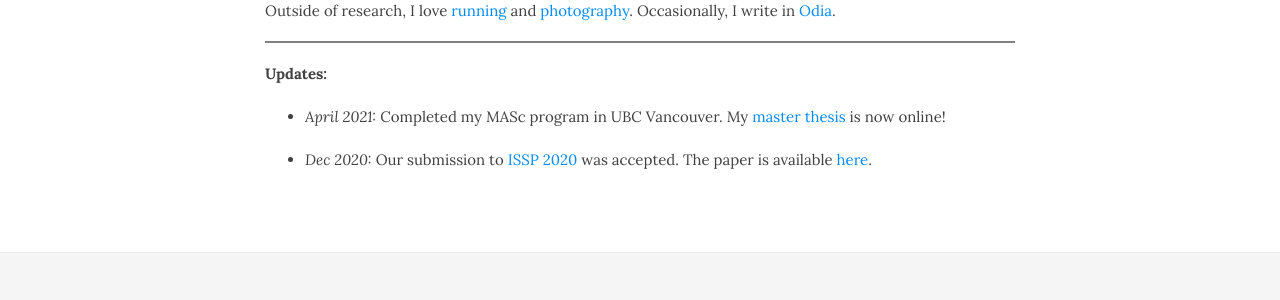
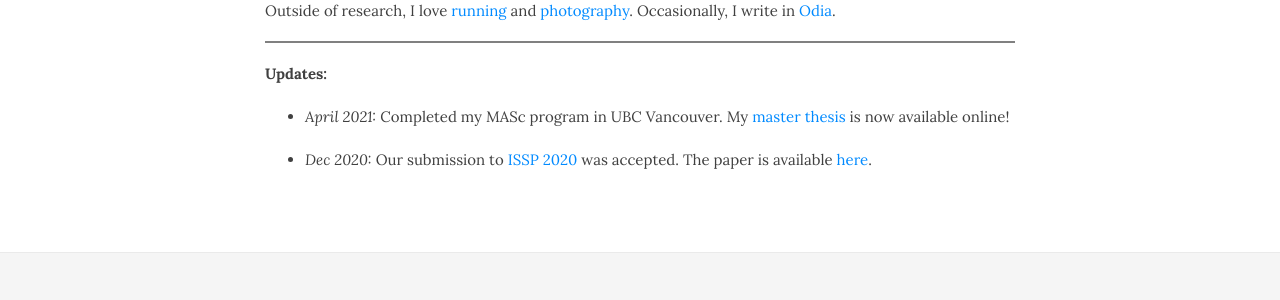
Before and after one commit to Debasishray19/debasishray19.github.io, a Jekyll site: the page built from index.html, in a window 1280 px wide and 964 px high. Shown: the part 478-778 px from the top of the window. Built offline with Jekyll 4.4.1, drawn with Linux system fonts in a browser that asks for light colours; nearby versions of some CDN libraries; the list of posts is cut into pages by our own code.

Commit message:
Update index.html

```diff
--- a/index.html
+++ b/index.html
@@ -22,7 +22,7 @@
 <b>Updates:</b><br><br>
 
 <ul>
-	<li><i>April 2021:</i> Completed my MASc program in UBC Vancouver. My <a href="https://open.library.ubc.ca/cIRcle/collections/ubctheses/24/items/1.0396919">master thesis</a> is now online!</li><br>
+	<li><i>April 2021:</i> Completed my MASc program in UBC Vancouver. My <a href="https://open.library.ubc.ca/cIRcle/collections/ubctheses/24/items/1.0396919">master thesis</a> is now available online!</li><br>
 
 	<li><i>Dec 2020:</i> Our submission to <a href="https://issp2020.yale.edu/dates.html">ISSP 2020</a> was accepted. The paper is available <a href="https://arxiv.org/abs/2102.04588">here</a>.</li><br>
 
```
